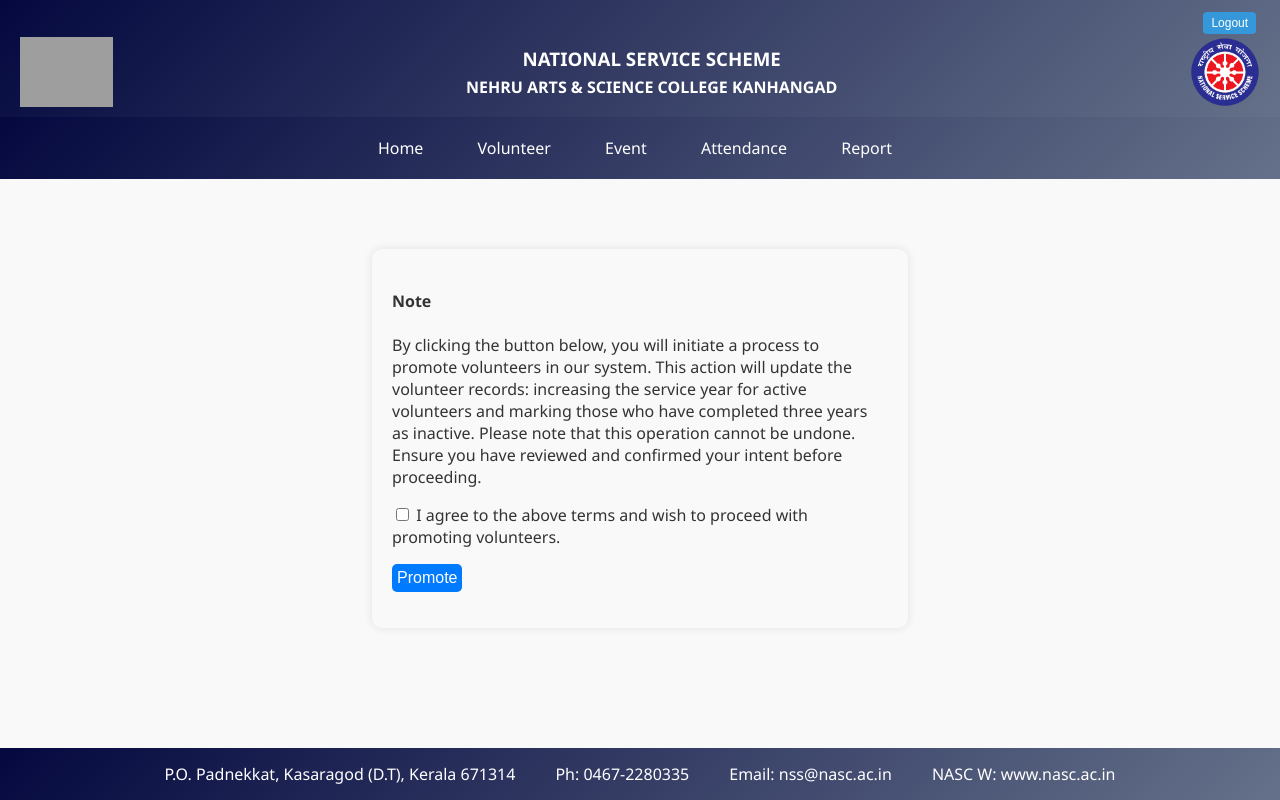
After one commit to sharathplkn/nssms, a Django app: page /promote_check in a window 1280 px wide. The commit adds this page. Run offline with Django 4.2, Linux system fonts and the light colour scheme; grey boxes are pictures that could not be loaded.

Commit message:
new commit

```diff
--- a/nss/templates/nss/add_attendance.html
+++ b/nss/templates/nss/add_attendance.html
@@ -67,8 +67,8 @@
     <form class="volunteer-form" method="post" action="{% url 'unit_wise'%}">
         {% csrf_token %}
     <label for="event">Event:</label>
-    <select id="event" name="event">
-    <option value="" disabled selected>Select event</option>
+    <select id="event" name="event" required>
+    <option value="" disabled selected >Select event</option>
     {% for i in even %}
     <option value="{{ i.event_id }}">{{ i.event_name }}</option>
     {% endfor %}
--- a/nss/templates/nss/add_volunteer.html
+++ b/nss/templates/nss/add_volunteer.html
@@ -30,7 +30,7 @@
             <div>
                 <label for="sex">Gender:</label>
                 <div class="radio-group">
-                    <input type="radio" id="male" name="sex" value="male">
+                    <input type="radio" id="male" name="sex" value="male" required>
                     <label for="male">Male</label>
                     <input type="radio" id="female" name="sex" value="female">
                     <label for="female">Female</label>
@@ -71,7 +71,7 @@
             <div>
                 <label>Community:</label>
                 <div class="radio-group">
-                    <input type="radio" id="general" name="community" value="General">
+                    <input type="radio" id="general" name="community" value="General" required>
                     <label for="general">General</label>
                     <input type="radio" id="sc" name="community" value="SC">
                     <label for="sc">SC</label>
--- a/nss/templates/nss/base.html
+++ b/nss/templates/nss/base.html
@@ -50,6 +50,9 @@
           </div>
         </li>
         <li><a href="{% url 'report_list' %}">Report</a></li>
+        {% if is_po_group %}
+        <li><a href="{% url 'promote_check' %}">Promote</a></li>
+        {% endif %}
       </ul>
     </nav>
 
--- /dev/null
+++ b/nss/templates/nss/promote.html
@@ -0,0 +1,39 @@
+{% extends 'nss/base.html' %}
+{% block content %}
+<style>
+    .add-event-form {
+    width: 40%;
+    margin: 50px auto;
+    padding: 20px;
+    background-color: #f9f9f9;
+    border-radius: 10px;
+    box-shadow: 0 0 10px rgba(0, 0, 0, 0.1);
+    }
+    .add-event-form input[type="submit"]{
+    background-color: #007bff;
+    color: #fff;
+    border: none;
+    border-radius: 5px;
+    padding: 5px;
+    cursor: pointer;
+    font-size: 16px;
+    transition: background-color 0.3s ease;
+}
+
+input[type="submit"]:hover{
+    background-color: #0056b3;
+}
+</style>
+<form method="post" action="{% url 'promote' %}">
+{% csrf_token %}
+<div class="add-event-form">
+<h4>Note</h4>
+By clicking the button below, you will initiate a process to promote volunteers in our system. This action will update the volunteer records: increasing the service year for active volunteers and marking those who have completed three years as inactive. Please note that this operation cannot be undone. Ensure you have reviewed and confirmed your intent before proceeding.
+<p>
+<input type="checkbox" required>
+I agree to the above terms and wish to proceed with promoting volunteers.
+<p>
+    <input type="submit" value="Promote">
+</div>
+</form>
+{% endblock %}
--- a/nss/templates/nss/report.html
+++ b/nss/templates/nss/report.html
@@ -20,10 +20,12 @@
         </div>
         <div class="image-gallery">
             {% for pic_item in pics %}
+            {% if pic_item %}
             {% if pic_item.event.event_id == event_item.event_id %}
             <div class="gallery-item">
                 <img src="{{ pic_item.photo.url }}">
             </div>
+            {% endif %}
             {% endif %}
             {% endfor %}
         </div>
--- a/nss/templates/nss/report_list_more.html
+++ b/nss/templates/nss/report_list_more.html
@@ -19,11 +19,13 @@
         {%endfor%}
     </div>
     <div class="image-gallery">
+        {% if k.photo %}
         {% for k in pics%}
         <div class="gallery-item">
         <img src="{{k.photo.url}}">
         </div>
         {%endfor%}
+        {% endif %}
     </div>
 </div>
 
--- a/nss/templates/nss/view_volunteer.html
+++ b/nss/templates/nss/view_volunteer.html
@@ -80,7 +80,7 @@
                 <div class="button-container">
                     <a class="button" href="{% url 'volunteer_details' volunteer.volunteer_id %}">More</a>
                     <a class="button" href="{% url 'edit_volunteer' pk=volunteer.volunteer_id %}">Edit</a>
-                    <a class="button delete-btn" href="{% url 'delete2' pk=volunteer.volunteer_id %}">Delete</a>
+                    <a class="button delete-btn" href="{% url 'delete2' pk=volunteer.volunteer_id %}"><img src="{% static '/icons/trash.svg' %}">Delete</a>
                 </div>
             </td>
         </tr>
--- a/nss/urls.py
+++ b/nss/urls.py
@@ -30,5 +30,6 @@
     path('promote',views.promote,name='promote'),
     path('more_attendance/<int:pk>/',views.more_attendance,name='more_attendance'),
     path('delete_attendance/<int:pk>/', views.delete_attendance, name='delete_attendance'),
-    path('delete_images/<int:pk>/<int:ev>/',views.delete_images,name='delete_images')
+    path('delete_images/<int:pk>/<int:ev>/',views.delete_images,name='delete_images'),
+    path('promote_check',views.promote_check,name='promote_check')
 ]
--- a/nss/views.py
+++ b/nss/views.py
@@ -360,6 +360,7 @@
 
     return redirect('view_attendance')
 
+@group_required('po')
 def promote(request):
     try:
         objec=volunteer.objects.all()
@@ -401,7 +402,7 @@
         'eve':Event.objects.filter(event_id=pk)
     }
     ev=Event.objects.get(event_id=pk)
-    event_Photos = Event_Photos.objects.get_or_create(event=ev)
+    event_Photos = Event_Photos.objects.filter(event=ev)
     event_details = Event_details.objects.get_or_create(event=ev)
     event1 = get_object_or_404(Event, pk=pk)
     if request.method=='POST':
@@ -411,8 +412,12 @@
         event_details.des=des
         event1.event_name=event_name
         event1.date=date
-        event_Photos.save()
         event_details.save()
         event1.save()
         return redirect('view_event')
     return render(request,'nss/edit_event.html',eve)
+
+
+def promote_check(request):
+
+    return render(request,'nss/promote.html')
```
Also changed, not shown: nss/templates/nss/edit_event.html (+6 -3 lines), db.sqlite3, media/events/car.png (added), media/events/car_mytb8x0.png (added), media/volunteers/car_5rvaspM.png (added), media/volunteers/car_duwtiei.png (added), media/volunteers/car_ebQdtcd.png (added), static/icons/trash.svg (added).
